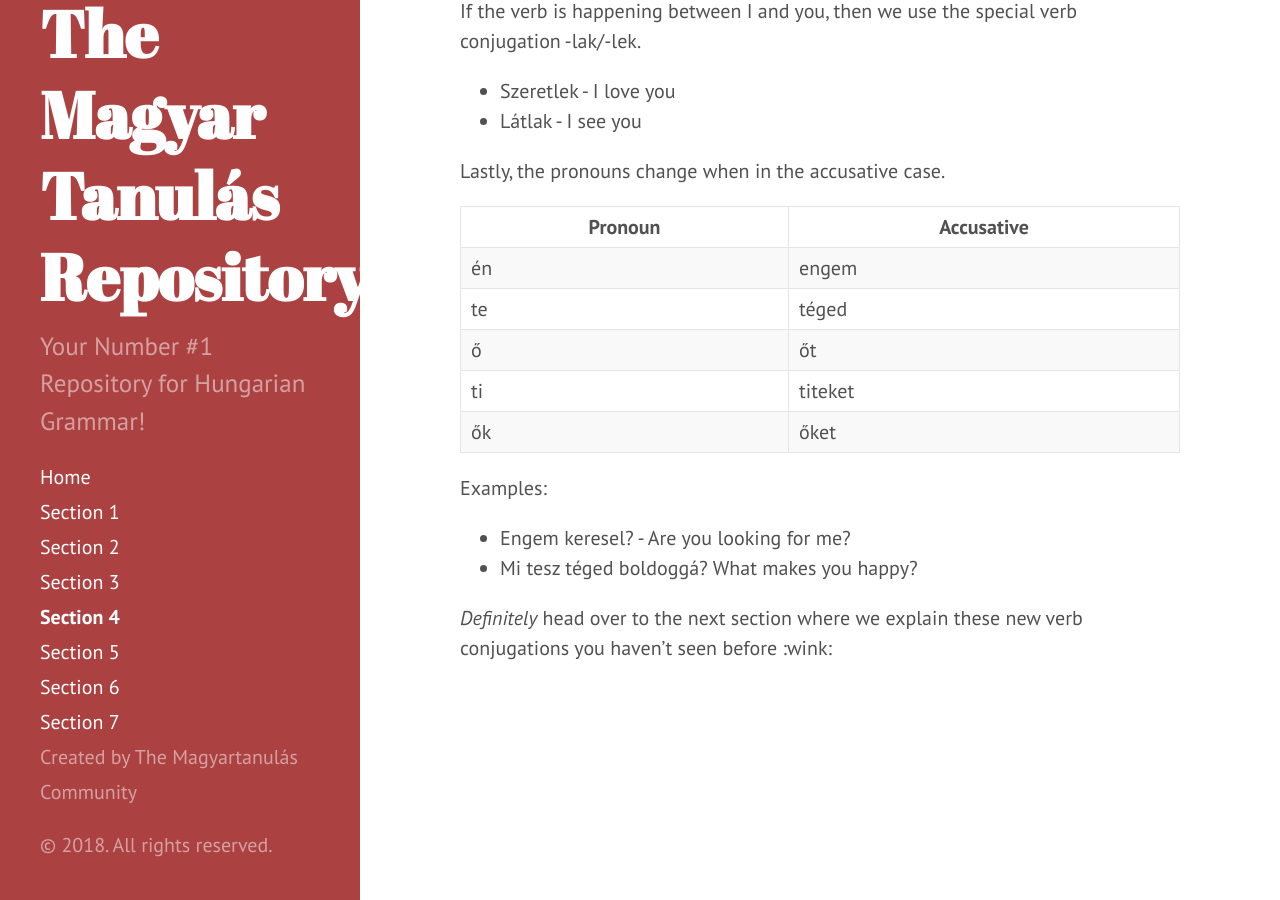
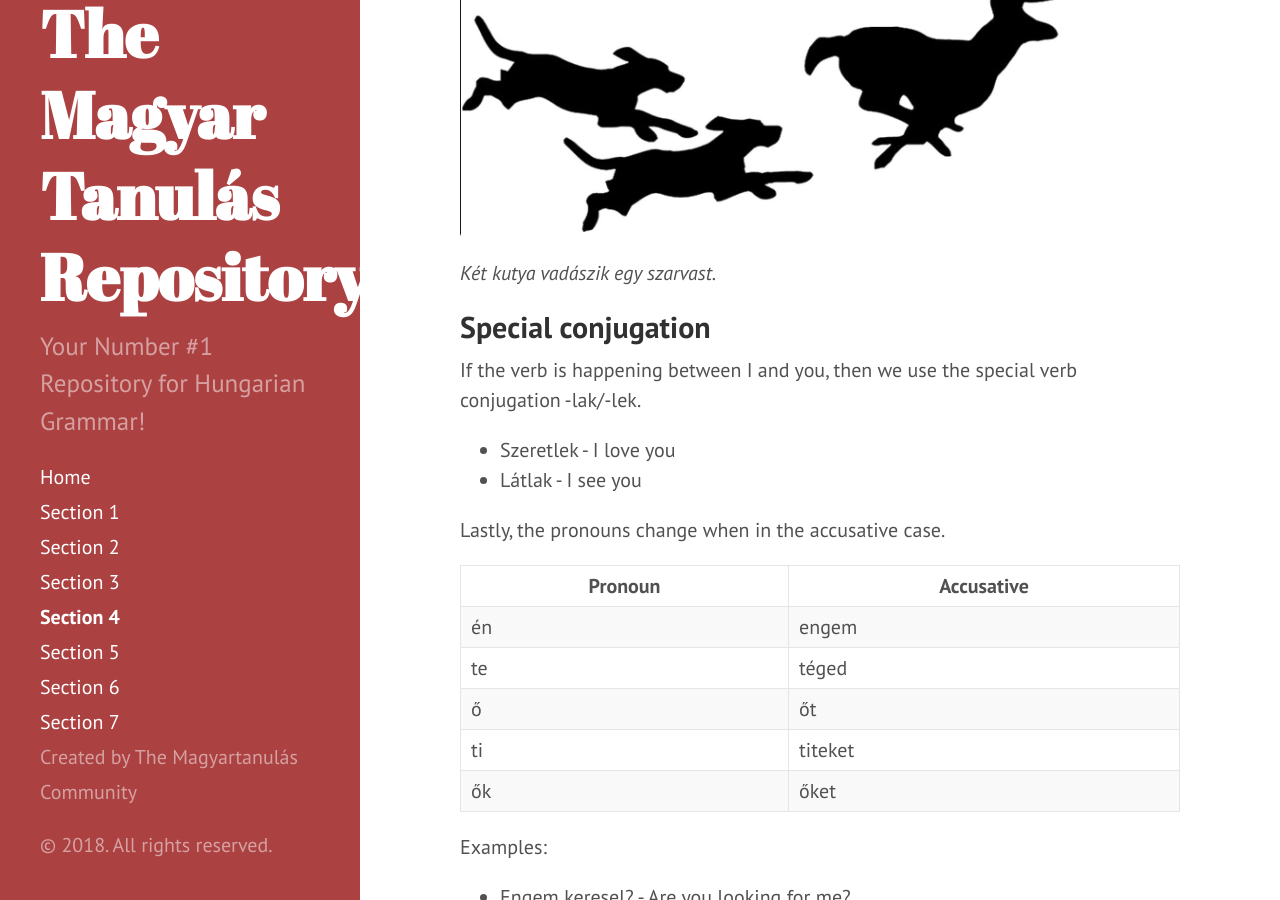
Before and after one commit to Magyartanulas/magyartanulas.github.io, a Jekyll site: the page built from Section4.md, in a window 1280 px wide and 900 px high, scrolled down 6033 px. Built offline with Jekyll 4.4.1, drawn with Linux system fonts in a browser that asks for light colours; Markdown is read by kramdown in place of the engine named in the settings.

Commit message:
Update Section4.md

```diff
--- a/Section4.md
+++ b/Section4.md
@@ -169,6 +169,10 @@ This can be done in the format of questions
 * Kit látsz? Whom do you see?
 * Látod azt? Do you see that?
 
+![vadászik](https://magyartanulas.github.io/public/vadászik.PNG)
+
+*Két kutya vadászik egy szarvast.*
+
 ## Special conjugation
 
 If the verb is happening between I and you, then we use the special verb conjugation -lak/-lek.
```
